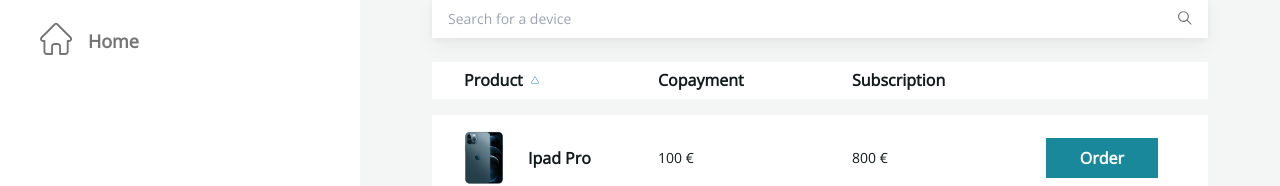
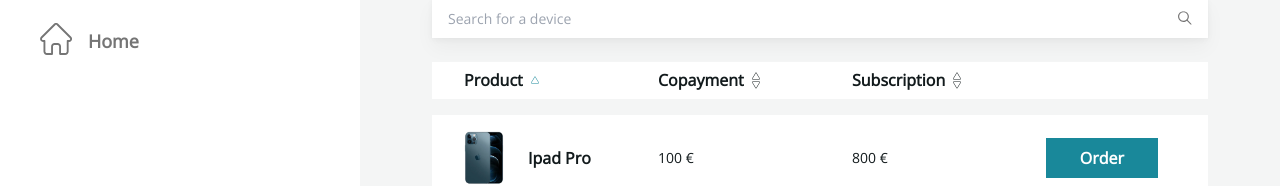
Before and after one commit to Fall3n4ngle/test1-shop, a React (Vite) app: page /devices in a window 1280 px wide. Shown: the part 162-348 px from the top of the page. Built offline with nearby package versions, Linux system fonts and the light colour scheme.

Commit message:
final fixes

```diff
--- a/src/index.css
+++ b/src/index.css
@@ -37,7 +37,3 @@
 .heading-3 {
   @apply text-[1rem] font-bold leading-[1.36] lg:text-[1.125rem] lg:leading-[1.33];
 }
-
-#my-devices td {
-  @apply text-center;
-}
--- a/src/pages/Devices/components/desktop/DevicesList.tsx
+++ b/src/pages/Devices/components/desktop/DevicesList.tsx
@@ -1,9 +1,8 @@
 import { Input } from "@/shared/components";
 import { devicesList } from "../../const/deviceList";
-import { useDevices } from "../../hooks/useDevices";
-import { useFilters } from "../../hooks/useFilters";
+import { useDevices, useFilters } from "../../hooks";
 import DevicesTable from "./DevicesTable";
-import { Filters } from "../../types/filters";
+import { Filters } from "../../types/Filters";
 import { useCallback } from "react";
 import { SearchIcon } from "@/icons";
 
--- a/src/pages/Devices/components/desktop/DevicesTable.tsx
+++ b/src/pages/Devices/components/desktop/DevicesTable.tsx
@@ -1,6 +1,6 @@
 import { SortItem, SortProvider } from "@/shared/components";
 import { Device, SortOrder } from "@/shared/types";
-import { Filters } from "../../types/filters";
+import { Filters } from "../../types/Filters";
 import DeviceDialog from "./DeviceDialog";
 import { useCallback } from "react";
 
--- a/src/pages/Devices/components/mobile/DevicesFilters.tsx
+++ b/src/pages/Devices/components/mobile/DevicesFilters.tsx
@@ -1,9 +1,8 @@
 import { SelectSort } from "@/shared/components";
 import { Input } from "@/shared/components/ui";
-import { Device } from "@/shared/types";
-import { SortOrder } from "@/shared/types/Sort";
+import { Device, SortOrder } from "@/shared/types";
 import { Dispatch, SetStateAction } from "react";
-import { Filters } from "../../types/filters";
+import { Filters } from "../../types/Filters";
 import { SearchIcon } from "@/icons";
 
 type Props = {
--- a/src/pages/Devices/components/mobile/DevicesList.tsx
+++ b/src/pages/Devices/components/mobile/DevicesList.tsx
@@ -1,6 +1,5 @@
 import { devicesList } from "../../const/deviceList";
-import { useDevices } from "../../hooks/useDevices";
-import { useFilters } from "../../hooks/useFilters";
+import { useDevices, useFilters } from "../../hooks";
 import DeviceDialog from "./DeviceDialog";
 import DeviceFilters from "./DevicesFilters";
 
--- /dev/null
+++ b/src/pages/Devices/hooks/index.ts
@@ -0,0 +1,2 @@
+export { useDevices } from "./useDevices";
+export { useFilters } from "./useFilters";
--- a/src/pages/Devices/hooks/useFilters.ts
+++ b/src/pages/Devices/hooks/useFilters.ts
@@ -1,6 +1,6 @@
 import { useState } from "react";
-import { Filters } from "../types/filters";
 import { useDebounce } from "@/shared/hooks";
+import { Filters } from "../types/Filters";
 
 export const useFilters = () => {
   const [filters, setFilters] = useState<Filters>({
--- a/src/pages/MyDevices/components/desktop/DevicesTable.tsx
+++ b/src/pages/MyDevices/components/desktop/DevicesTable.tsx
@@ -36,7 +36,7 @@
   }
 
   return (
-    <table className="w-full table-fixed" id="my-devices">
+    <table className="w-full table-fixed">
       <thead className="border-b-[1rem] border-background-secondary bg-background">
         <tr>
           <SortProvider value={sort} onValueChange={handleValueChange}>
@@ -61,13 +61,13 @@
           </SortProvider>
         </tr>
       </thead>
-      <tbody className="rounded-[4px] bg-background shadow-shadow-1">
+      <tbody className="bg-background shadow-shadow-1">
         {sortedDevices.map((device) => {
           const { backgorundColor, textColor } = getStatusColor(device.status);
 
           return (
             <tr key={device.id} className="border-b border-[#d9d9d9]">
-              <td className="flex items-center gap-6 px-8 py-4">
+              <td className="px-8 py-4">
                 <h3 className="text-[0.875rem] font-semibold min-[1497px]:text-[1rem]">
                   {device.title}
                 </h3>
@@ -78,7 +78,7 @@
               <td className="px-8 text-center">
                 {formatDate(device.deliveryDate, ".")}
               </td>
-              <td className="px-8">
+              <td className="px-8 text-center">
                 <span
                   className="inline-block rounded-2xl px-2.5 py-1 text-[0.75rem] font-semibold xl:text-[1rem]"
                   style={{ backgroundColor: backgorundColor, color: textColor }}
--- a/src/shared/components/SortProvider.tsx
+++ b/src/shared/components/SortProvider.tsx
@@ -1,7 +1,7 @@
 import { createContext, useContext, useEffect, useState } from "react";
 import { TriangleDownIcon, TriangleUpIcon } from "@/icons";
 import { cn } from "@/shared/utils";
-import { SortOrder } from "../types/Sort";
+import { SortOrder } from "@/shared/types";
 
 type ContextValue = {
   sortKey: string;
@@ -79,6 +79,32 @@
     }
   };
 
+  let indicators;
+  if (sortKey === value && sortOrder === "asc") {
+    indicators = (
+      <div className="text-primary">
+        <TriangleUpIcon />
+      </div>
+    );
+  } else if (sortKey === value && sortOrder === "desc") {
+    indicators = (
+      <div className="text-primary">
+        <TriangleDownIcon />
+      </div>
+    );
+  } else {
+    indicators = (
+      <div className="flex flex-col gap-[1px]">
+        <div>
+          <TriangleUpIcon />
+        </div>
+        <div>
+          <TriangleDownIcon />
+        </div>
+      </div>
+    );
+  }
+
   return (
     <div
       role="button"
@@ -89,28 +115,7 @@
       )}
     >
       <span>{children}</span>
-      <div className="flex flex-col gap-[1px]">
-        <div
-          className={cn(
-            "hidden",
-            sortKey === value &&
-              sortOrder === "asc" &&
-              "block text-primary",
-          )}
-        >
-          <TriangleUpIcon />
-        </div>
-        <div
-          className={cn(
-            "hidden",
-            sortKey === value &&
-              sortOrder === "desc" &&
-              "block text-primary",
-          )}
-        >
-          <TriangleDownIcon />
-        </div>
-      </div>
+      {indicators}
     </div>
   );
 };
--- a/src/shared/components/layout/Layout.tsx
+++ b/src/shared/components/layout/Layout.tsx
@@ -9,7 +9,9 @@
       <SidebarNavigation />
       <div className="min-h-screen w-full px-8 pb-24 pt-6 lg:pb-6 lg:pl-[26rem] lg:pr-[3.5rem] lg:pt-[5.5rem] xl:pl-[27rem] xl:pr-[4.5rem]">
         <Header />
-        <Outlet />
+        <main>
+          <Outlet />
+        </main>
         <BottomNavigation />
       </div>
     </div>
--- a/src/shared/hooks/useMediaQuery.ts
+++ b/src/shared/hooks/useMediaQuery.ts
@@ -5,12 +5,17 @@
 
   useEffect(() => {
     const media = window.matchMedia(query);
+
     if (media.matches !== matches) {
       setMatches(media.matches);
     }
+
     const listener = () => setMatches(media.matches);
     window.addEventListener("resize", listener);
-    return () => window.removeEventListener("resize", listener);
+
+    return () => {
+      window.removeEventListener("resize", listener);
+    }
   }, [matches, query]);
 
   return matches;
```
